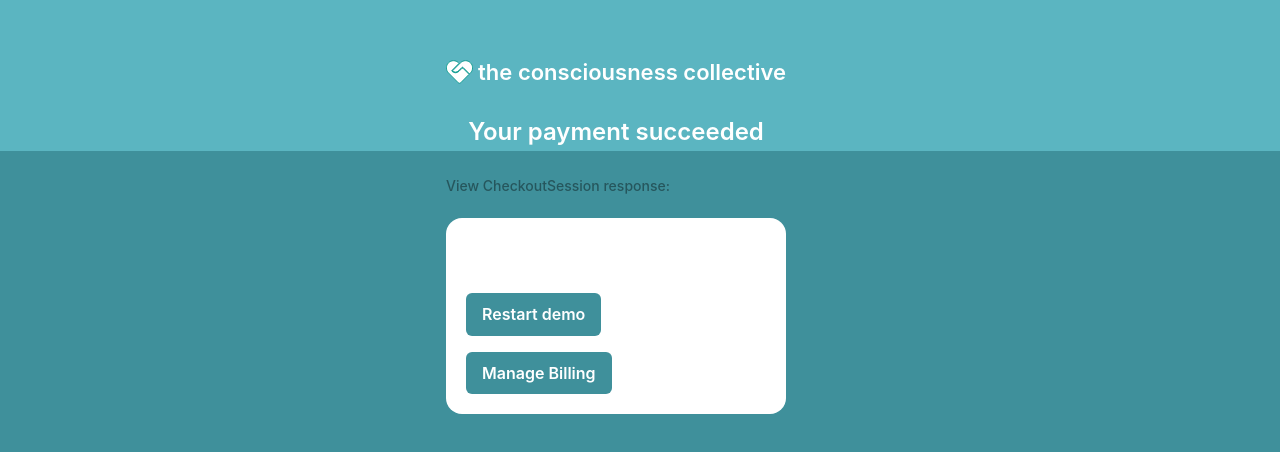
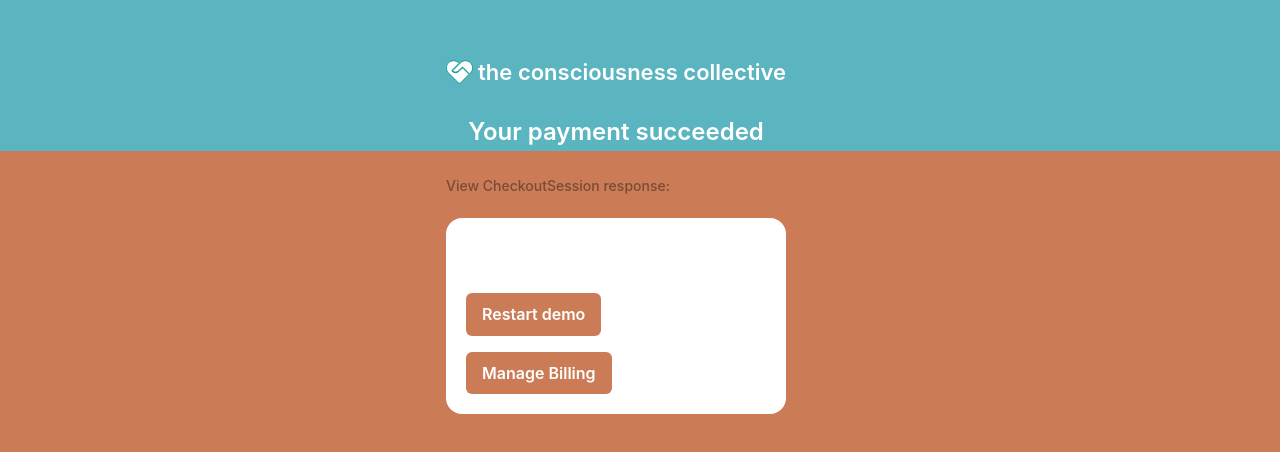
Before and after one commit to Bilal-tamerhoulet/networking-group, a website: page client/success.html in a window 1280 px wide. Shown: the part 124-576 px from the top of the page. Drawn offline with Linux system fonts and the light colour scheme.

Commit message:
Update global.css

```diff
--- a/client/css/global.css
+++ b/client/css/global.css
@@ -7,7 +7,7 @@
   --gray-dark: rgba(0, 0, 0, 0.9);
   --green-light: #E0F2F1;
   --green-mid: #5BB5C1;
-  --green-dark: #3f909b;
+  --green-dark: #CB7C57;
   --body-color: var(--gray-mid);
   --headline-color: var(--gray-dark);
   --accent-color: #0066f0;
```
